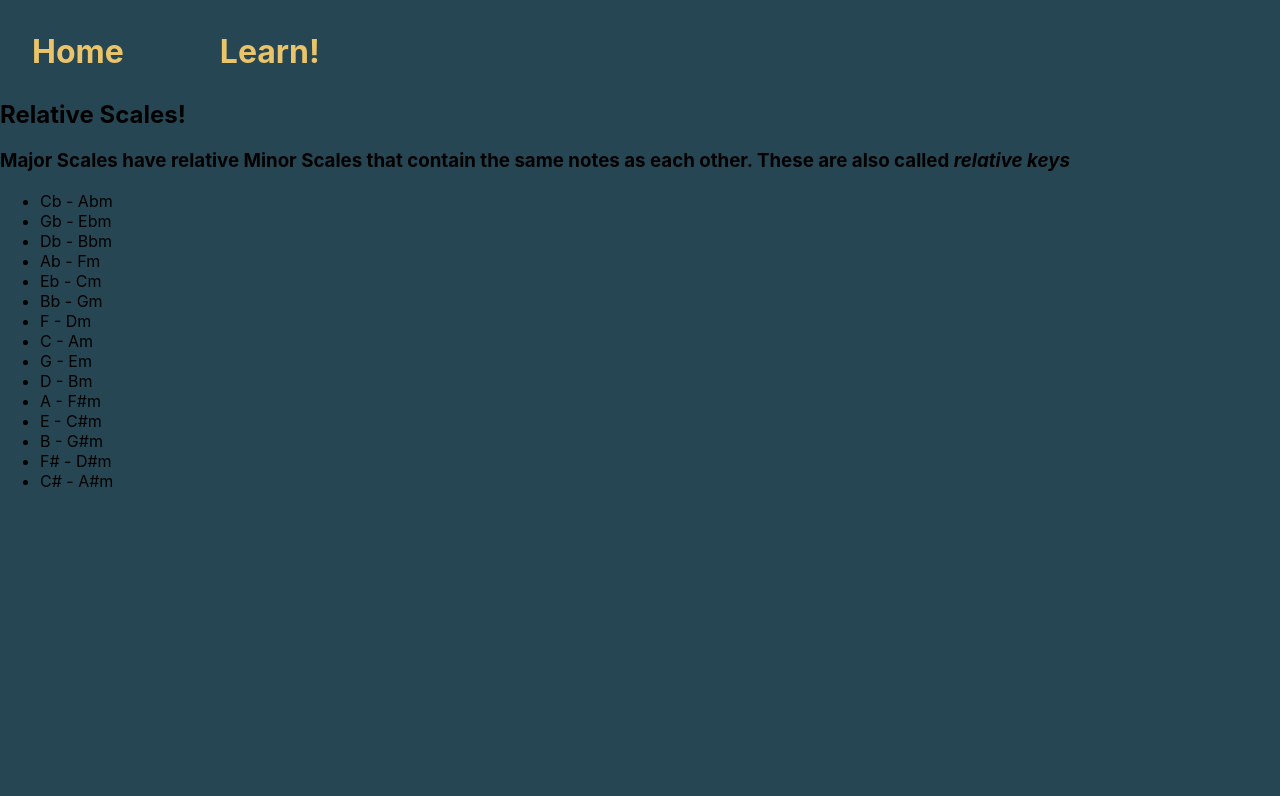
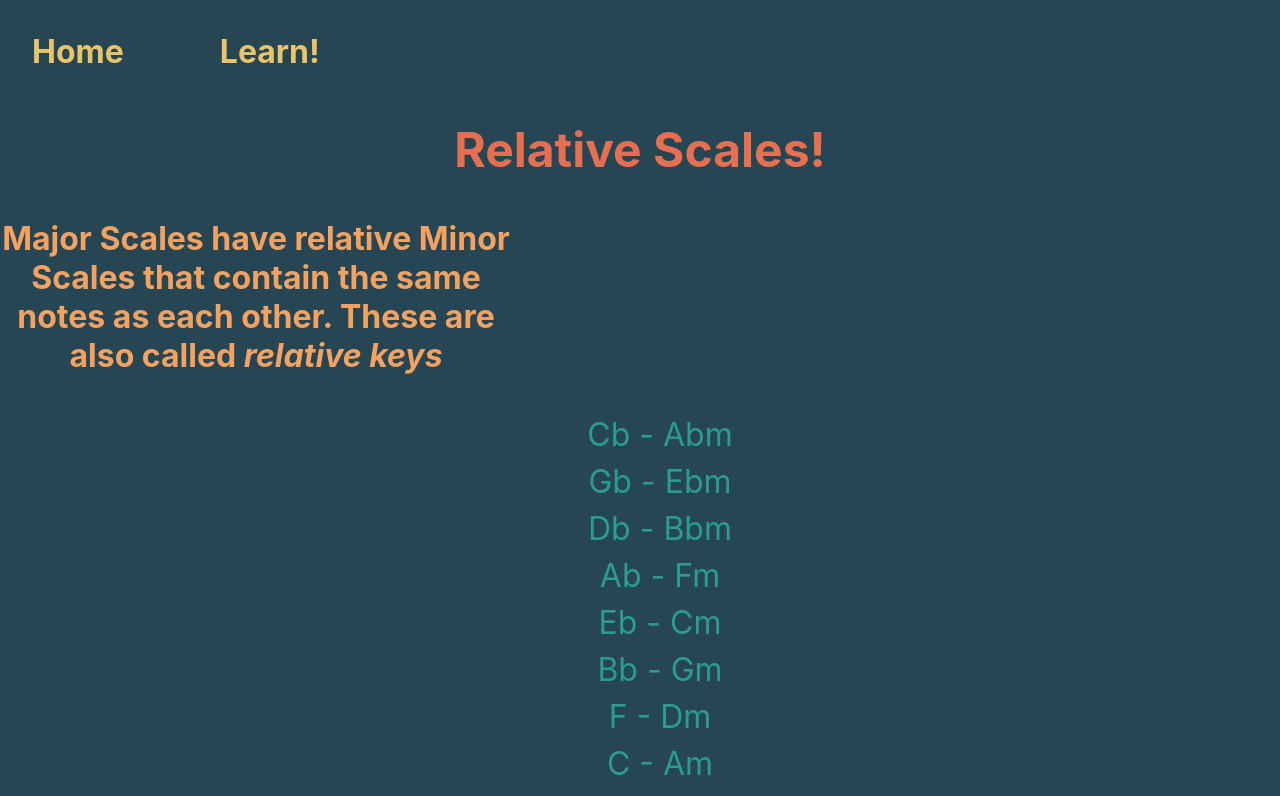
Before and after one commit to alinan-vn/music-scales-practice, a React (Create React App) app: page /relative-scales in a window 1280 px wide. Shown: the top 796 px of the page. Built offline with nearby package versions, Linux system fonts and the light colour scheme.

Commit message:
relative scales styled, sub header wont center

```diff
--- a/src/components/learning/relative-scales/index.js
+++ b/src/components/learning/relative-scales/index.js
@@ -4,13 +4,15 @@ class RelativeScales extends React.Component {
 
     render(){
         return(
-            <section>
-                <br /><br /><br /><br />
-                <h1>Relative Scales!</h1>
-                <h3>
-                    Major Scales have relative Minor Scales that contain the same notes as each other. These are also called <em>relative keys</em>
-                </h3>
-                <ul>
+            <section className='relative-scales'>
+                <div className='relative-scales__header'>
+                    <h1 className='relative-scales__main'>Relative Scales!</h1>
+                    <h3 className='relative-scales__sub'>
+                        Major Scales have relative Minor Scales that contain the same notes as each other. These are also called <em>relative keys</em>
+                    </h3>
+                </div>
+
+                <ul className='relative-scales__list'>
                     <li>Cb - Abm</li>
                     <li>Gb - Ebm</li>
                     <li>Db - Bbm</li>
--- a/src/scss/learning/_relative-scales.scss
+++ b/src/scss/learning/_relative-scales.scss
@@ -0,0 +1,30 @@
+.relative-scales {
+    padding-top: 5rem;
+    justify-content: center;
+    align-items: center;
+    text-align: center;
+
+    &__header {
+        text-align: center;
+    }
+
+    &__main {
+        font-size: 3rem;
+        color: $fifth-color;
+    }
+
+    &__sub {
+        font-size: 2rem;
+        color: $fourth-color;
+        width: 40vw;
+    }
+
+    &__list {
+        & > li {
+            list-style-type: none;
+            padding-top: 8px;
+            font-size: 2rem;
+            color: $second-color;
+        }
+    }
+}
```
